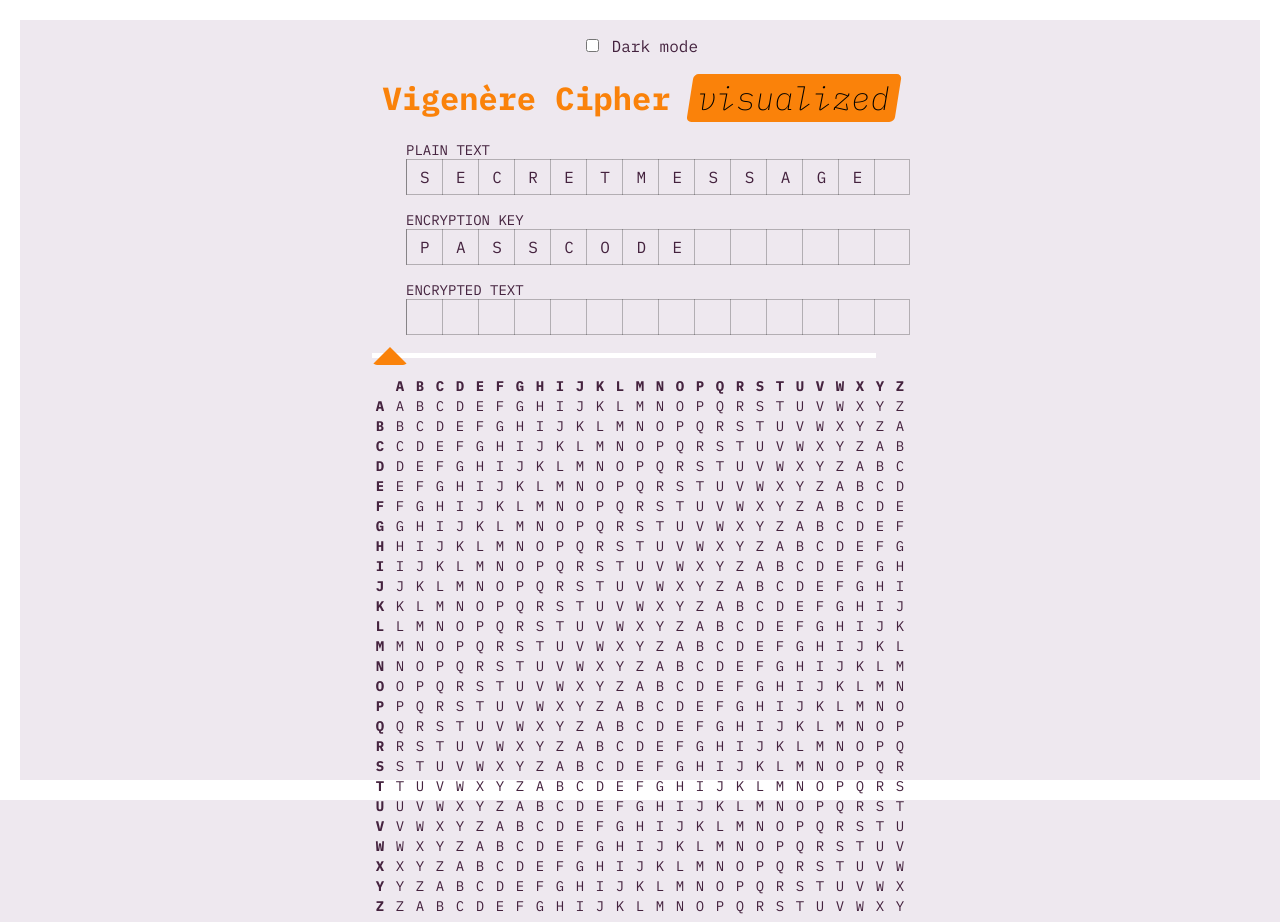
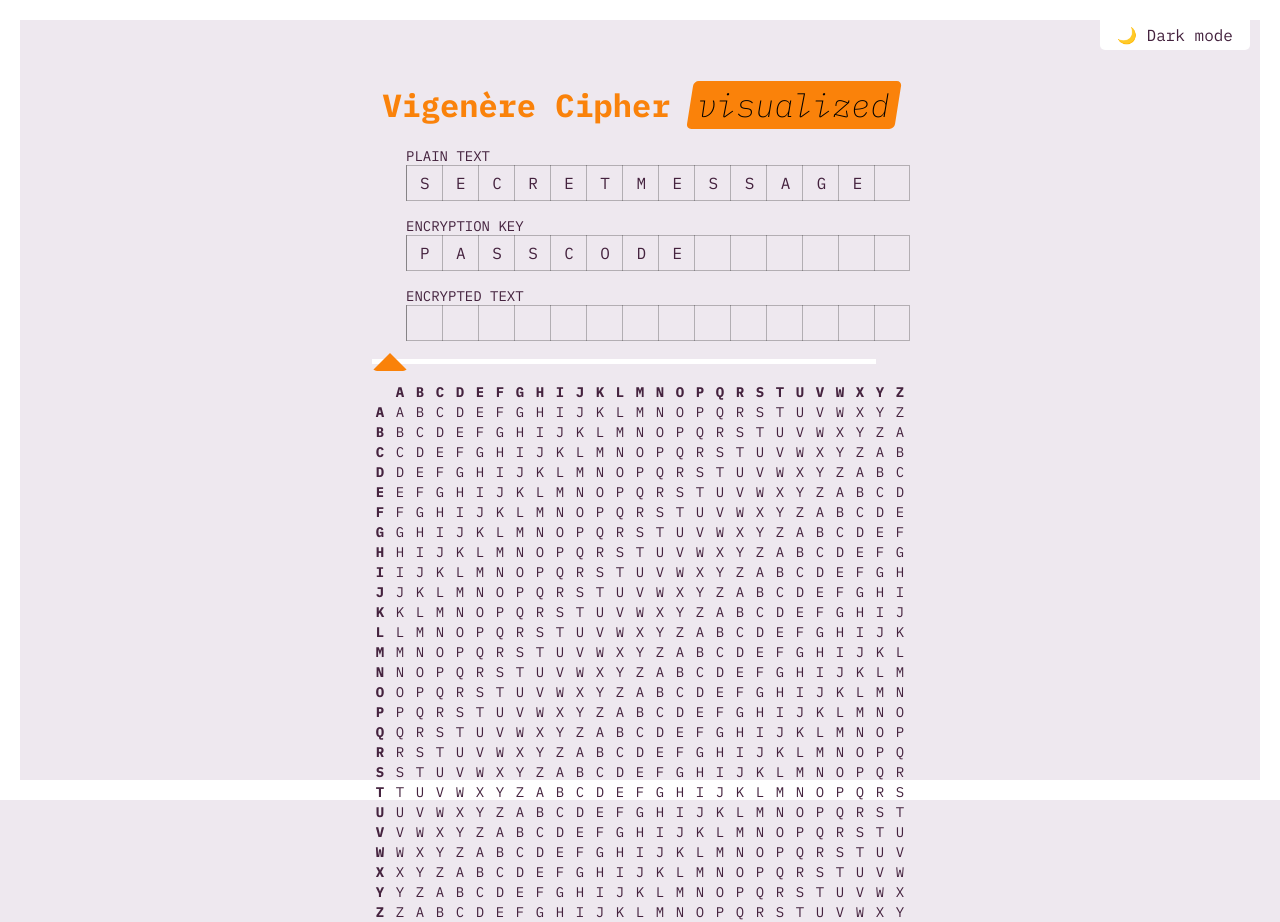
Before and after one commit to peippo/vigenere-cipher-visualized, a React (Create React App) app: page / in a window 1280 px wide. Built offline with nearby package versions, Linux system fonts and the light colour scheme.

Commit message:
Adjust theme switcher button styling

```diff
--- a/src/App.js
+++ b/src/App.js
@@ -42,6 +42,7 @@ const Header = styled.header`
 const Heading = styled.h1`
 	color: var(--theme-color-primary);
 	text-align: center;
+	margin-top: 3rem;
 `;
 
 const Subtag = styled.span`
--- a/src/components/ThemeSwitcher.js
+++ b/src/components/ThemeSwitcher.js
@@ -1,20 +1,70 @@
-import React from "react";
+import styled from "styled-components";
 
 const ThemeSwitcher = ({ isDarkTheme, setTheme }) => {
 	const toggleTheme = () => setTheme(isDarkTheme ? "light" : "dark");
 
+	const label = isDarkTheme ? "☀️ Light mode" : "🌙 Dark mode";
+
 	return (
-		<>
-			<label>
-				<input
-					type="checkbox"
-					checked={isDarkTheme}
-					onChange={toggleTheme}
-				/>
-				<span className="screen-reader-text">Toggle</span> Dark mode
-			</label>
-		</>
+		<Switch>
+			<Input
+				id="theme-switch"
+				type="checkbox"
+				checked={isDarkTheme}
+				onChange={toggleTheme}
+			/>
+			<Label htmlFor="theme-switch">
+				<span className="screen-reader-text">Change theme to</span> {label}
+			</Label>
+		</Switch>
 	);
 };
 
+const Label = styled.label`
+	&:hover {
+		cursor: pointer;
+	}
+`;
+
+const Switch = styled.div`
+	position: absolute;
+	min-width: 150px;
+	text-align: center;
+	top: 20px;
+	right: 30px;
+	padding: 5px 10px;
+	border-radius: 0 0 5px 5px;
+	background-color: ${(props) => props.theme.bodyBorder};
+	transition: background 0.2s ease-in;
+
+	&:hover,
+	&:focus {
+		${Label} {
+			color: var(--theme-color-primary);
+		}
+	}
+`;
+
+const Input = styled.input`
+	clip: rect(0 0 0 0);
+	clip-path: inset(100%);
+	height: 1px;
+	overflow: hidden;
+	position: absolute;
+	white-space: nowrap;
+	width: 1px;
+
+	&:focus {
+		& ~ ${Label} {
+			color: var(--theme-color-primary);
+		}
+	}
+
+	&:focus:not(:focus-visible) {
+		& ~ ${Label} {
+			color: ${(props) => props.theme.text};
+		}
+	}
+`;
+
 export default ThemeSwitcher;
```
